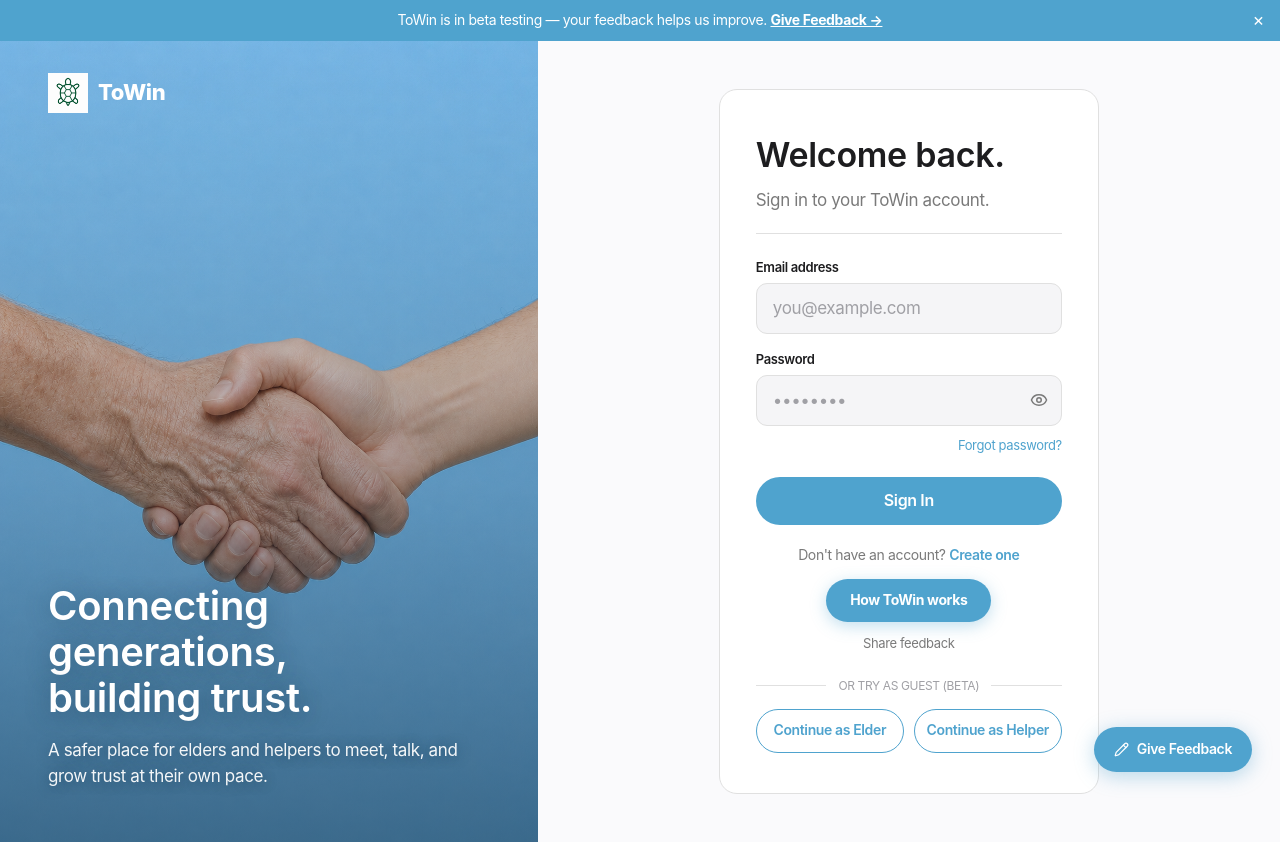
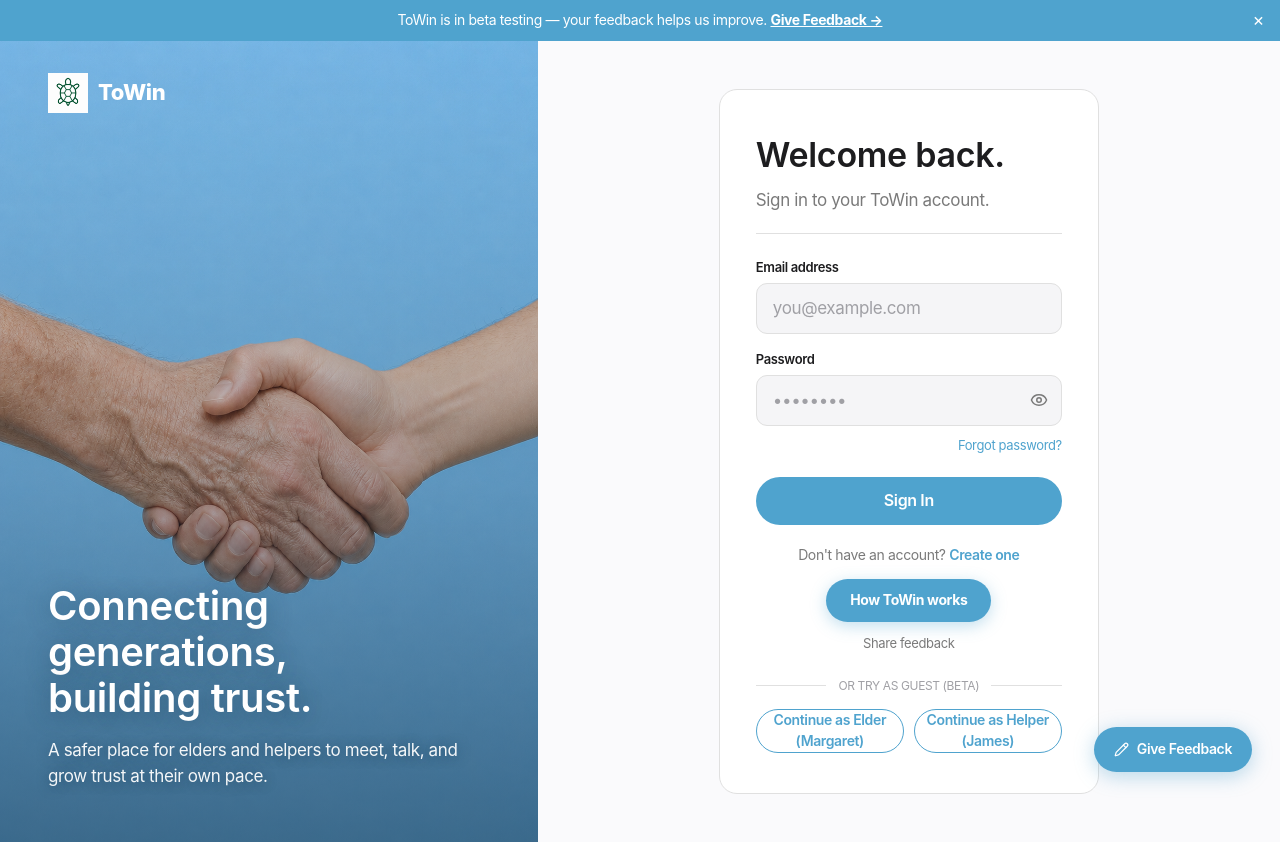
Before and after one commit to Harsha-anbu-g/Towin, a React (Vite) app in the folder frontend/: page /login in a window 1280 px wide. Built offline with nearby package versions, Linux system fonts and the light colour scheme; no server answers.

Commit message:
ui: show demo account names on guest buttons — Elder (Margaret) and Helper (James)

```diff
--- a/frontend/src/pages/Login.jsx
+++ b/frontend/src/pages/Login.jsx
@@ -309,7 +309,7 @@ export default function Login() {
                   opacity: guestLoading && guestLoading !== 'ELDER' ? 0.6 : 1,
                 }}
               >
-                {guestLoading === 'ELDER' ? 'Starting…' : 'Continue as Elder'}
+                {guestLoading === 'ELDER' ? 'Starting…' : 'Continue as Elder (Margaret)'}
               </button>
               <button
                 type="button"
@@ -325,7 +325,7 @@ export default function Login() {
                   opacity: guestLoading && guestLoading !== 'HELPER' ? 0.6 : 1,
                 }}
               >
-                {guestLoading === 'HELPER' ? 'Starting…' : 'Continue as Helper'}
+                {guestLoading === 'HELPER' ? 'Starting…' : 'Continue as Helper (James)'}
               </button>
             </div>
           </div>
--- a/frontend/src/pages/Register.jsx
+++ b/frontend/src/pages/Register.jsx
@@ -605,7 +605,7 @@ export default function Register() {
                 opacity: guestLoading && guestLoading !== 'ELDER' ? 0.6 : 1,
               }}
             >
-              {guestLoading === 'ELDER' ? 'Starting…' : 'Continue as Elder'}
+              {guestLoading === 'ELDER' ? 'Starting…' : 'Continue as Elder (Margaret)'}
             </button>
             <button
               type="button"
@@ -621,7 +621,7 @@ export default function Register() {
                 opacity: guestLoading && guestLoading !== 'HELPER' ? 0.6 : 1,
               }}
             >
-              {guestLoading === 'HELPER' ? 'Starting…' : 'Continue as Helper'}
+              {guestLoading === 'HELPER' ? 'Starting…' : 'Continue as Helper (James)'}
             </button>
           </div>
         </div>
```
